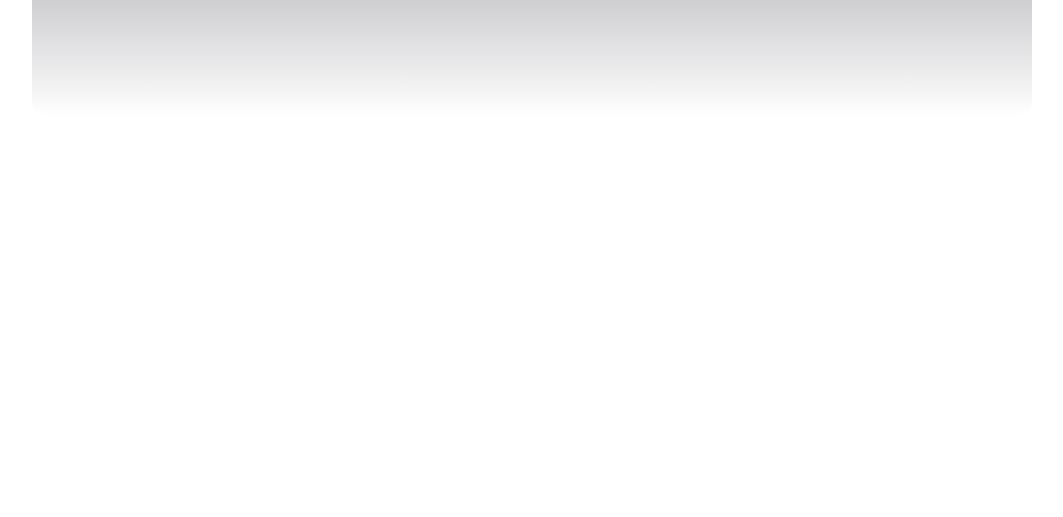
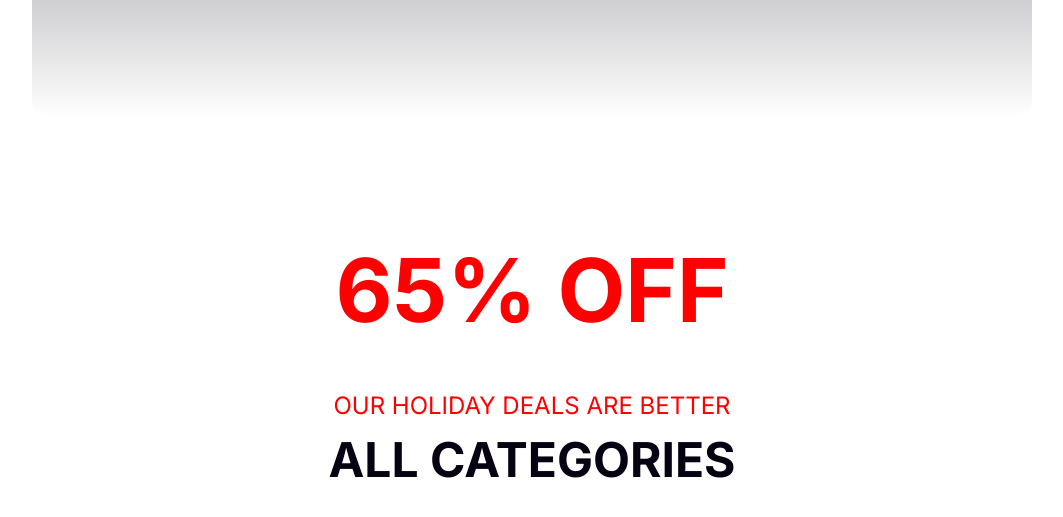
Before and after one commit to Devmdmainuddin/new-year-celebration, a plain HTML site: page index.html in a window 1280 px wide. Shown: the part 533-1050 px from the top of the page, without its empty margins (108-1171 px from the left). Before the commit the page ends 800 px from the top, so only its background shows below. Drawn offline with Linux system fonts and the light colour scheme.

Commit message:
hot offer section create and style

```diff
--- a/index.html
+++ b/index.html
@@ -19,7 +19,16 @@
 
     </header>
     <main>
-
+        <section class="hot_deals">
+            <div class="container">
+                <div class="deals">
+                        <h1>65% OFF</h1>
+                        <p>OUR HOLIDAY DEALS ARE BETTER</p>
+                        <h3>ALL CATEGORIES</h3>
+                        <img src="image/New Year Photo.png" alt="">
+                </div>
+            </div>
+        </section>
     </main>
     <footer>
 
--- a/style.css
+++ b/style.css
@@ -56,4 +56,40 @@ margin:0 344px 177px 344px;
 font-weight: 900;
 line-height: 95px;
 }
-/*......................*/
+/* ..........end banner_section.................*/
+
+/*...........start hot_deals...........*/
+
+.hot_deals .container{
+    display: flex;
+    justify-content: center;
+    align-items: center;
+}
+
+
+.deals h1{
+    color: #F00;
+    text-align: center;
+    font-family: 'Inter', sans-serif;
+    font-size: 88px;
+    font-weight: 700;
+    margin-bottom:48px;
+}
+.deals p{
+    color: #F00;
+    text-align: center;
+    font-family: 'Inter', sans-serif;
+    font-size: 24px;
+    font-weight: 500;
+    padding-bottom:10px;
+}
+.deals h3{
+    color: #070211;
+    text-align: center;
+    font-family: 'Inter', sans-serif;
+    font-size: 48px;
+    font-weight: 700;
+    margin-bottom:48px;
+}
+
+/*...........end hot_deals...........*/
```
